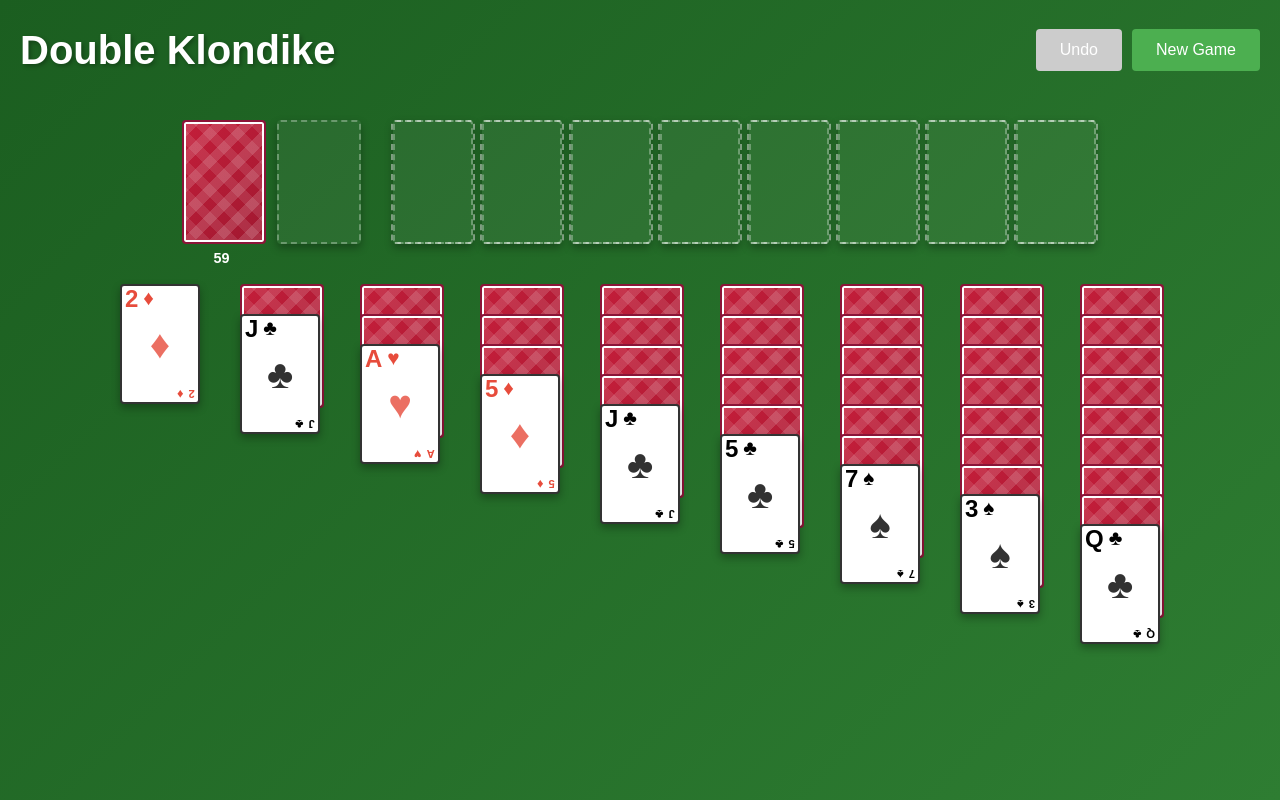
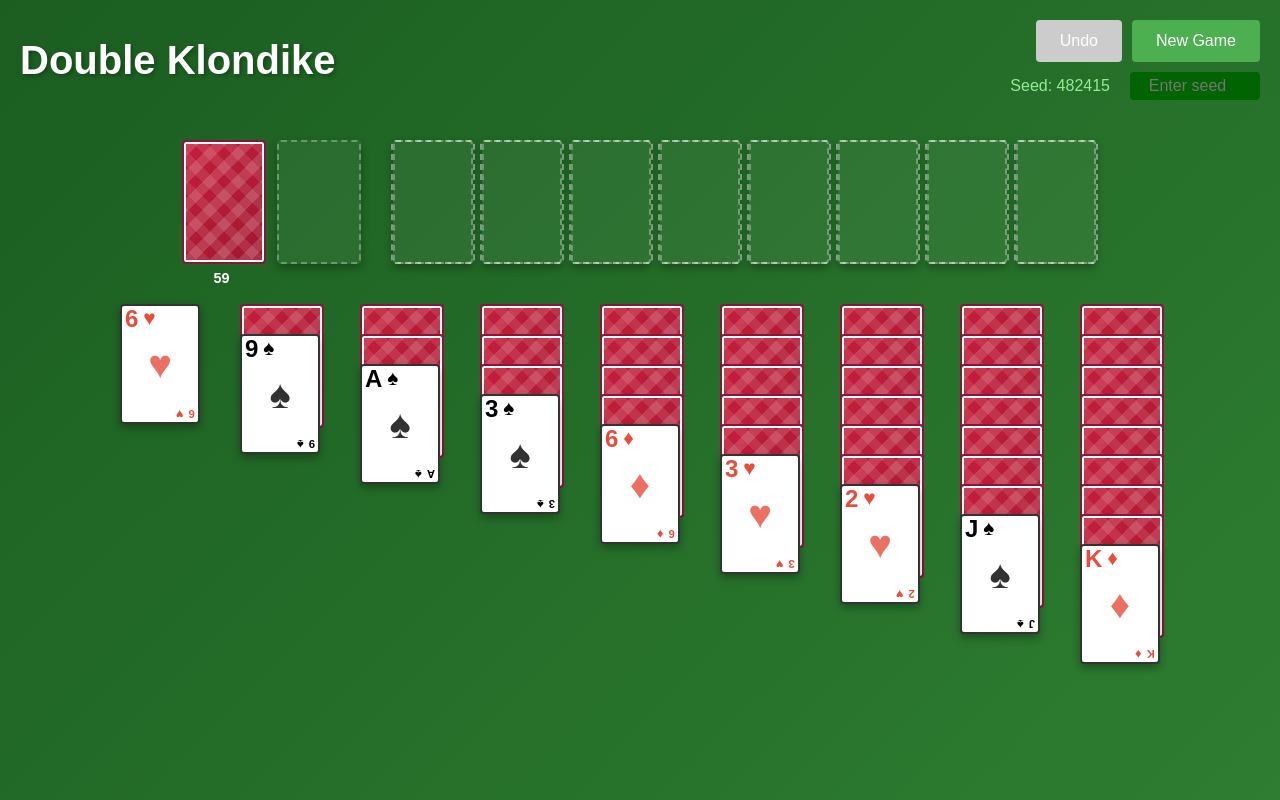
Before and after one commit to sean5446/2klondike, a React (Vite) app: page / in a window 1280 px wide. Built offline with nearby package versions, Linux system fonts and the light colour scheme.

Commit message:
add seeded games

```diff
--- a/src/App.css
+++ b/src/App.css
@@ -18,10 +18,41 @@
   flex-shrink: 0;
 }
 
+.header-right {
+  display: flex;
+  flex-direction: column;
+  align-items: flex-end;
+  gap: 10px;
+}
+
 .app-header h1 {
   margin: 0;
   font-size: 2.5rem;
   text-shadow: 2px 2px 4px rgba(0, 0, 0, 0.3);
+}
+
+.seed-info {
+  display: flex;
+  flex-direction: row;
+  align-items: center;
+  gap: 20px;
+}
+
+.seed-info span {
+  font-size: 1rem;
+  color: lightgreen;
+}
+
+.seed-info input {
+  padding: 5px;
+  font-size: 1rem;
+  width: 120px;
+  text-align: center;
+  background-color: darkgreen;
+  color: white;
+  border: none;
+  border-radius: 4px;
+
 }
 
 .header-buttons {
--- a/src/App.tsx
+++ b/src/App.tsx
@@ -12,6 +12,7 @@ function App(): React.ReactElement {
   const [game, setGame] = useState<GameState>(initializeGame());
   const [history, setHistory] = useState<GameState[]>([]);
   const [isWon, setIsWon] = useState(false);
+  const [customSeed, setCustomSeed] = useState<string>('');
 
   useEffect(() => {
     const won = game.deck.length === 0 && game.tableau.every(pile => pile.length === 0);
@@ -69,10 +70,12 @@ function App(): React.ReactElement {
   }, []);
 
   const handleNewGame = useCallback(() => {
-    const newGame = initializeGame();
+    const seed = customSeed.trim() ? parseInt(customSeed, 10) : undefined;
+    const newGame = initializeGame(seed);
     setGame(newGame);
     setHistory([]);
-  }, []);
+    setCustomSeed(''); // Clear after use
+  }, [customSeed]);
 
   const handleUndo = useCallback(() => {
     if (history.length > 0) {
@@ -99,6 +102,7 @@ function App(): React.ReactElement {
       {isWon && <Confetti />}
       <header className="app-header">
         <h1>Double Klondike</h1>
+        <div className="header-right">
           <div className="header-buttons">
             <button onClick={handleUndo} className="btn-undo" disabled={history.length === 0}>
               Undo
@@ -106,6 +110,16 @@ function App(): React.ReactElement {
             <button onClick={handleNewGame} className="btn-new-game">
               New Game
             </button>
+          </div>
+          <div className="seed-info">
+            <span>Seed: {game.seed}</span>
+            <input
+              type="number"
+              placeholder="Enter seed"
+              value={customSeed}
+              onChange={(e) => setCustomSeed(e.target.value)}
+            />
+          </div>
         </div>
       </header>
 
@@ -120,7 +134,7 @@ function App(): React.ReactElement {
             <div className="waste">
               <CardComponent
                 card={game.waste[0] || null}
-                onClick={() => {}}
+                onClick={() => { }}
                 onDoubleClick={() => game.waste[0] && handleDoubleClick(game.waste[0], 'waste', 0)}
                 draggable={!!game.waste[0]}
                 onDragStart={(e) => game.waste[0] && handleDragStart(e, game.waste[0], 'waste', 0)}
@@ -130,11 +144,11 @@ function App(): React.ReactElement {
 
           {/* Foundations */}
           <div className="foundations">
-            {Array.from({length: 8}, (_, index) => (
+            {Array.from({ length: 8 }, (_, index) => (
               <div key={index} className="foundation" onDrop={(e) => handleDrop(e, 'foundation', index)} onDragOver={handleDragOver}>
                 <CardComponent
                   card={game.foundations[index][game.foundations[index].length - 1] || null}
-                  onClick={() => {}}
+                  onClick={() => { }}
                   onDoubleClick={() => {
                     const topCard = game.foundations[index][game.foundations[index].length - 1];
                     if (topCard) handleDoubleClick(topCard, 'foundation', index);
@@ -160,7 +174,7 @@ function App(): React.ReactElement {
                   >
                     <CardComponent
                       card={card}
-                      onClick={() => {}}
+                      onClick={() => { }}
                       onDoubleClick={() => card.faceUp && handleDoubleClick(card, 'tableau', index)}
                       faceDown={!card.faceUp}
                       draggable={card.faceUp}
--- a/src/gameLogic.ts
+++ b/src/gameLogic.ts
@@ -1,7 +1,16 @@
 import { Card, GameState, Suit, Rank } from './types';
 
+// Seeded random number generator
+export const seededRandom = (seed: number) => {
+  let x = seed;
+  return () => {
+    x = (x * 9301 + 49297) % 233280;
+    return x / 233280;
+  };
+};
+
 // Utility functions
-export const createDeck = (numDecks: number = 1): Card[] => {
+export const createDeck = (numDecks: number = 1, rng?: () => number): Card[] => {
   const suits: Suit[] = ['hearts', 'diamonds', 'clubs', 'spades'];
   const ranks: Rank[] = ['A', '2', '3', '4', '5', '6', '7', '8', '9', '10', 'J', 'Q', 'K'];
   const deck: Card[] = [];
@@ -19,11 +28,13 @@ export const createDeck = (numDecks: number = 1): Card[] => {
     }
   }
 
-  return deck.sort(() => Math.random() - 0.5);
+  return deck.sort(() => (rng ? rng() : Math.random()) - 0.5);
 };
 
-export const initializeGame = (): GameState => {
-  const deck = createDeck(2);
+export const initializeGame = (seed?: number): GameState => {
+  const actualSeed = seed ?? Math.floor(Math.random() * 1000000);
+  const rng = seededRandom(actualSeed);
+  const deck = createDeck(2, rng);
   const tableau: Card[][] = [];
 
   // Create tableau with 9 piles
@@ -44,6 +55,7 @@ export const initializeGame = (): GameState => {
     tableau,
     selectedCard: null,
     selectedFrom: null,
+    seed: actualSeed,
   };
 };
 
--- a/src/types.ts
+++ b/src/types.ts
@@ -15,4 +15,5 @@ export interface GameState {
   tableau: Card[][];
   selectedCard: Card | null;
   selectedFrom: string | null;
+  seed: number;
 }
```
Lines whose indentation alone changed are shown as unchanged.
